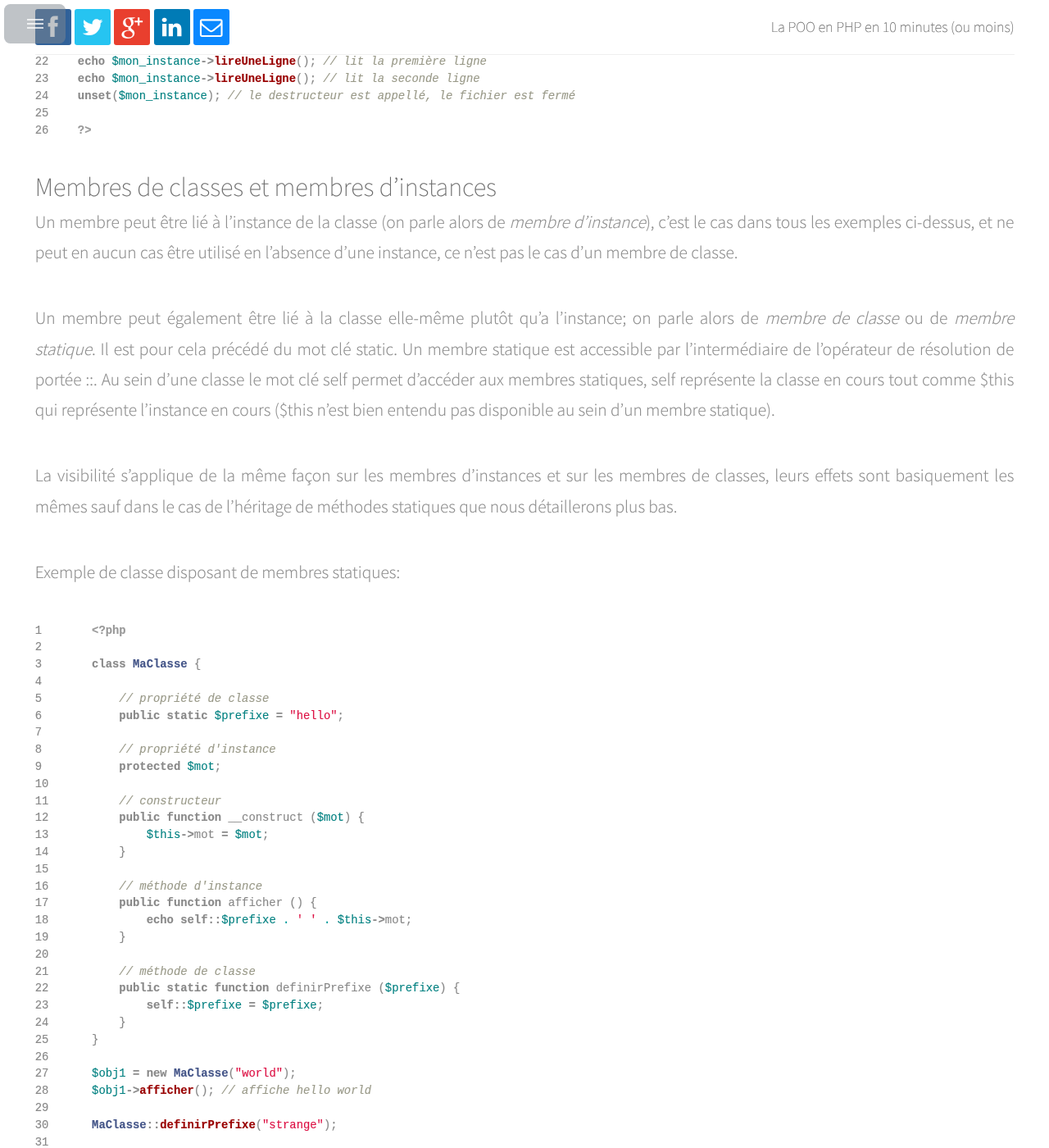
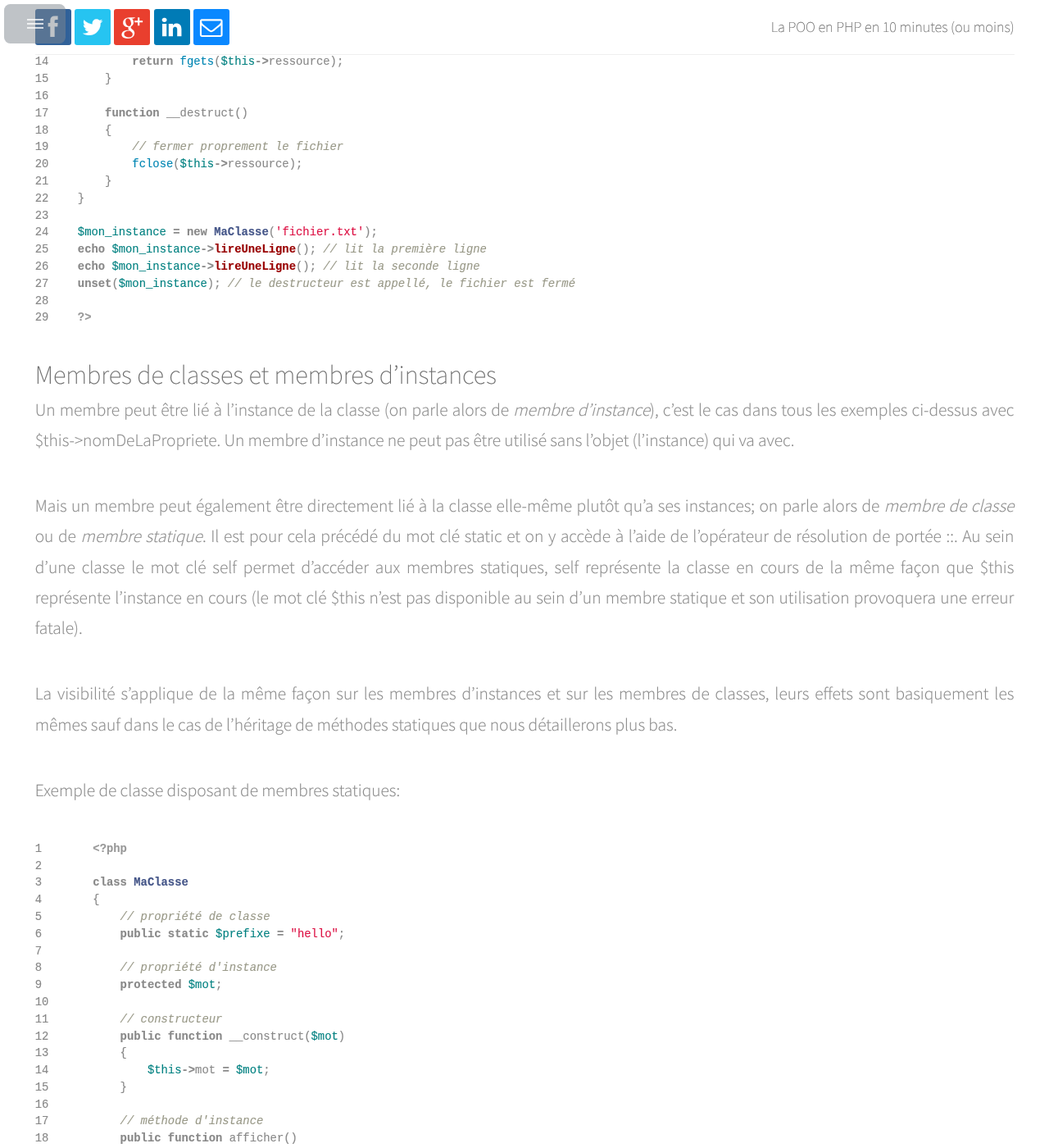
Before and after one commit to bdelespierre/bdelespierre.github.io, a Jekyll site: the page built from _posts/2013-03-19-la-poo-en-php-en-10-minutes-ou-moins.md, in a window 1280 px wide and 1400 px high, scrolled down 5282 px. Shown: the whole window at 82% size. Built offline with Jekyll 4.4.1, drawn with Linux system fonts in a browser that asks for light colours; nearby versions of some CDN libraries; Markdown is read by kramdown in place of the engine named in the settings; comment, search, counter and statistics services are not loaded; some of the changed text lies outside the part shown.

Commit message:
fix: PSR

```diff
--- a/_posts/2013-03-19-la-poo-en-php-en-10-minutes-ou-moins.md
+++ b/_posts/2013-03-19-la-poo-en-php-en-10-minutes-ou-moins.md
@@ -48,7 +48,7 @@ class MaClasse
     var $a = 1;
 
     // méthode
-    function afficher ()
+    function afficher()
     {
         echo $this->a;
     }
@@ -87,11 +87,17 @@ class MaClasse
 
     private $_proprietePrivee;
 
-    public function methodePublique() {}
+    public function methodePublique()
+    {
+    }
 
-    protected function _methodProtegee() {}
+    protected function _methodProtegee()
+    {
+    }
 
-    private function _methodePrivee() {}
+    private function _methodePrivee()
+    {
+    }
 }
 
 $objet = new MaClasse;
@@ -118,18 +124,20 @@ Exemple d'utilisation du constructeur:
 {% highlight php linenos %}
 <?php
 
-class MaClasse {
-
+class MaClasse
+{
     // propriété protégée
     protected $a;
 
     // constructeur
-    function __construct ($valeur) {
+    function __construct($valeur)
+    {
         $this->a = $valeur;
     }
 
     // méthode
-    function afficher () {
+    function afficher()
+    {
         echo $this->a;
     }
 }
@@ -149,19 +157,22 @@ Exemple d'utilisation du destructeur:
 {% highlight php linenos %}
 <?php
 
-class MaClasse {
-
+class MaClasse
+{
     protected $ressource;
 
-    function __construct ($fichier) {
+    function __construct($fichier)
+    {
         $this->ressource = fopen($fichier, 'r');
     }
 
-    function lireUneLigne () {
+    function lireUneLigne()
+    {
         return fgets($this->ressource);
     }
 
-    function __destruct () {
+    function __destruct()
+    {
         // fermer proprement le fichier
         fclose($this->ressource);
     }
@@ -177,9 +188,9 @@ unset($mon_instance); // le destructeur est appellé, le fichier est fermé
 
 ### Membres de classes et membres d'instances
 
-Un membre peut être lié à l'instance de la classe (on parle alors de _membre d'instance_), c'est le cas dans tous les exemples ci-dessus, et ne peut en aucun cas être utilisé en l'absence d'une instance, ce n'est pas le cas d'un membre de classe.
+Un membre peut être lié à l'instance de la classe (on parle alors de _membre d'instance_), c'est le cas dans tous les exemples ci-dessus avec `$this->nomDeLaPropriete`. Un membre d'instance ne peut pas être utilisé sans l'objet (l'instance) qui va avec.
 
-Un membre peut également être lié à la classe elle-même plutôt qu'a l'instance; on parle alors de _membre de classe_ ou de _membre statique_. Il est pour cela précédé du mot clé `static`. Un membre statique est accessible par l'intermédiaire de l'opérateur de résolution de portée `::`. Au sein d'une classe le mot clé `self` permet d'accéder aux membres statiques, `self` représente la classe en cours tout comme `$this` qui représente l'instance en cours (`$this` n'est bien entendu pas disponible au sein d'un membre statique).
+Mais un membre peut également être directement lié à la classe elle-même plutôt qu'a ses instances; on parle alors de _membre de classe_ ou de _membre statique_. Il est pour cela précédé du mot clé `static` et on y accède à l'aide de l'opérateur de résolution de portée `::`. Au sein d'une classe le mot clé `self` permet d'accéder aux membres statiques, `self` représente la classe en cours de la même façon que `$this` représente l'instance en cours (le mot clé `$this` n'est pas disponible au sein d'un membre statique et son utilisation provoquera une erreur fatale).
 
 La visibilité s'applique de la même façon sur les membres d'instances et sur les membres de classes, leurs effets sont basiquement les mêmes sauf dans le cas de l'héritage de méthodes statiques que nous détaillerons plus bas.
 
@@ -188,8 +199,8 @@ Exemple de classe disposant de membres statiques:
 {% highlight php linenos %}
 <?php
 
-class MaClasse {
-
+class MaClasse
+{
     // propriété de classe
     public static $prefixe = "hello";
 
@@ -197,17 +208,20 @@ class MaClasse {
     protected $mot;
 
     // constructeur
-    public function __construct ($mot) {
+    public function __construct($mot)
+    {
         $this->mot = $mot;
     }
 
     // méthode d'instance
-    public function afficher () {
+    public function afficher()
+    {
         echo self::$prefixe . ' ' . $this->mot;
     }
 
     // méthode de classe
-    public static function definirPrefixe ($prefixe) {
+    public static function definirPrefixe($prefixe)
+    {
         self::$prefixe = $prefixe;
     }
 }
@@ -282,7 +300,7 @@ __Important__: En PHP, l'héritage multiple __n'existe pas__. Ce qui signifie qu
 
 ### Filliation, parents, enfants et arbre généalogique
 
-Une classe n'est pas seulement un moyen commode de rassembler des données et des comportements au sein d'une structure, c'est surtout un excellent moyen de créer de nouveaux _types_ de données, car en réalité, une classe peut être considérée comme un type au même sens qu'une chaine ou un entier.
+Une classe n'est pas seulement un moyen commode de rassembler des données et des comportements au sein d'une structure, c'est surtout un excellent moyen de créer de nouveaux _types_ de données, car en réalité une classe peut être considérée comme un type au même sens qu'une chaine ou un entier.
 
 Quand on réalise un héritage, la classe fille caractérise un nouveau type mais est toujours du type de la mère. Par exemple une pomme est toujours considérée un fruit, qui est toujours considéré comme un végétal. En programmation orientée objet c'est le même concept, on parle alors de _hiérarchie de types_.
 
@@ -293,19 +311,24 @@ Exemple de hiérarchie:
 {% highlight php linenos %}
 <?php
 
-class Vivant {
+class Vivant
+{
 }
 
-class Vegetal extends Vivant {
+class Vegetal extends Vivant
+{
 }
 
-class Fruit extends Vegetal {
+class Fruit extends Vegetal
+{
 }
 
-class Apple extends Fruit {
+class Apple extends Fruit
+{
 }
 
-class GoldenLady extends Apple {
+class GoldenLady extends Apple
+{
 }
 
 $object = new GoldenLady;
@@ -323,7 +346,7 @@ Il est d'ailleurs possible de spécifier sur un prototype quel type d'objet est
 {% highlight php linenos %}
 <?php
 
-function manger (Fruit $fruit)
+function manger(Fruit $fruit)
 {
     echo "I'm eating " . get_class($fruit);
 }
@@ -334,7 +357,7 @@ manger($object); // I'm eating Apple
 ?>
 {% endhighlight %}
 
-On appelle cette syntaxe de paramètres le _type-hinting_, c'est à dire qu'on demande explicitement des objets du type (ou super-type) spécifié. N'importe quoi d'autre provoquera une erreur. Si on avait passé un type natif comme un entier ou encore une instance qui hérite de la classe `Vegetal` mais qui n'est pas un fruit, on se serait fait jeter.
+On appelle cette syntaxe de paramètres le _type-hinting_; c'est à dire qu'on demande explicitement des objets du type (ou super-type) spécifié. N'importe quoi d'autre provoquera une erreur. Si on avait passé un type natif comme un entier ou encore une instance qui hérite de la classe `Vegetal` mais qui n'est pas un fruit, on se serait fait jeter.
 
 Le type-hinting est extrèmement pratique pour sécuriser vos fonctions et vos méthodes en empêchant le développeur d'y mettre n'importe quoi.
 
@@ -410,8 +436,8 @@ Exemple d'interface:
 {% highlight php linenos %}
 <?php
 
-interface Forme2D {
-
+interface Forme2D
+{
     // toutes les formes en deux dimention ont une aire...
     public function obtenirAire ();
 
@@ -419,56 +445,65 @@ interface Forme2D {
     public function obtenirPerimetre ();
 }
 
-class Carre implements Forme2D {
+class Carre implements Forme2D
+{
+    protected $cote;
 
-    protected $_cote;
-
-    public function __construct ($cote) {
-        $this->_cote = $cote;
+    public function __construct($cote)
+    {
+        $this->cote = $cote;
     }
 
-    public function obtenirAire () {
-        return pow($this->_cote, 2);
+    public function obtenirAire()
+    {
+        return pow($this->cote, 2);
     }
 
-    public function obtenirPerimetre () {
-        return 4 * $this->_cote;
+    public function obtenirPerimetre()
+    {
+        return 4 * $this->cote;
     }
 }
 
-class Rectangle implements Forme2D {
+class Rectangle implements Forme2D
+{
+    protected $longueur;
+    protected $largeur;
 
-    protected $_longueur;
-    protected $_largeur;
-
-    public function __construct ($longueur, $largeur) {
-        $this->_longueur = $longueur;
-        $this->_largeur = $largeur;
+    public function __construct($longueur, $largeur)
+    {
+        $this->longueur = $longueur;
+        $this->largeur = $largeur;
     }
 
-    public function obtenirAire () {
-        return $this->_longueur * $this->_largeur;
+    public function obtenirAire()
+    {
+        return $this->longueur * $this->largeur;
     }
 
-    public function obtenirPerimetre () {
-        return 2 * ($this->_longueur + $this->_largeur);
+    public function obtenirPerimetre()
+    {
+        return 2 * ($this->longueur + $this->largeur);
     }
 }
 
-class Cercle implements Forme2D {
+class Cercle implements Forme2D
+{
+    protected $rayon;
 
-    protected $_rayon;
-
-    public function __construct ($rayon) {
-        $this->_rayon = $rayon;
+    public function __construct($rayon)
+    {
+        $this->rayon = $rayon;
     }
 
-    public function obtenirAire () {
-        return M_PI * pow($this->_rayon, 2);
+    public function obtenirAire()
+    {
+        return M_PI * pow($this->rayon, 2);
     }
 
-    public function obtenirPerimetre () {
-        return M_PI * ($this->_rayon * 2);
+    public function obtenirPerimetre()
+    {
+        return M_PI * ($this->rayon * 2);
     }
 }
 
@@ -484,17 +519,19 @@ Exemple d'utilisation générique d'une forme:
 
 // en reprennant l'exemple précédent
 
-class Figure2D {
+class Figure2D
+{
+    protected $formes;
 
-    protected $_formes;
-
-    public function ajouter (Forme2D $forme) {
-        $this->_formes[] = $forme;
+    public function ajouter(Forme2D $forme)
+    {
+        $this->formes[] = $forme;
     }
 
-    public function surfaceTotale () {
+    public function surfaceTotale()
+    {
         $surface = 0;
-        foreach ($this->_formes as $forme)
+        foreach ($this->formes as $forme)
             $surface += $forme->obtenirAire();
 
         return $surface;
@@ -520,15 +557,18 @@ Exemple d'héritage d'interfaces:
 {% highlight php linenos %}
 <?php
 
-interface Forme {
+interface Forme
+{
     // ...
 }
 
-interface Forme2D extends Forme {
+interface Forme2D extends Forme
+{
     // ...
 }
 
-interface Forme3D extends Forme {
+interface Forme3D extends Forme
+{
     // ...
 }
 
```
Also changed, not shown: other parts of _posts/2013-03-19-la-poo-en-php-en-10-minutes-ou-moins.md (+39 -32 lines).
